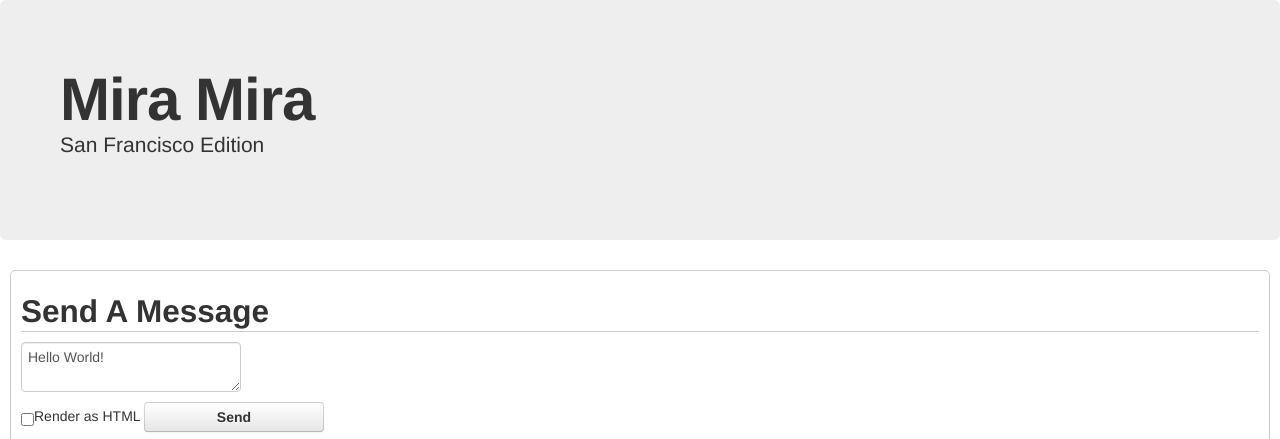
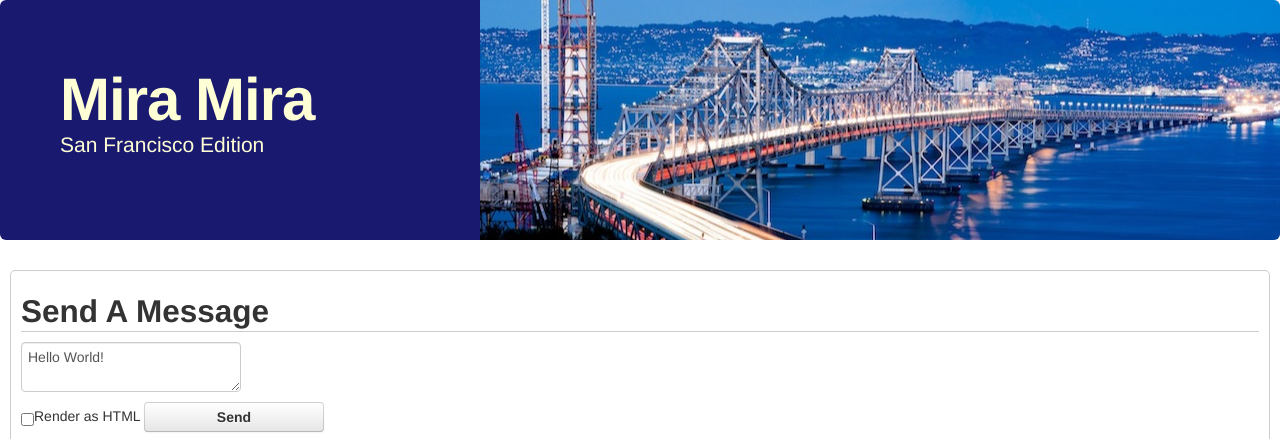
Before and after one commit to ciberch/miramira, a Python web app: template python-server/templates/index.html in a window 1280 px wide. Shown: the top 439 px of the page. Run offline with Jinja, Linux system fonts and the light colour scheme; the template is opened without the code that fills it, so the values that code supplies are empty.

Commit message:
Add some heading

```diff
--- a/python-server/static/css/screen.css
+++ b/python-server/static/css/screen.css
@@ -96,3 +96,8 @@ section h2 {
 .sign-out {
   float: right;
 }
+
+.hero-unit  {
+    background: url('/static/img/bg/Oak.jpg') no-repeat right #191970;
+    color: #ffffd5;
+}
--- a/python-server/templates/index.html
+++ b/python-server/templates/index.html
@@ -22,7 +22,7 @@ limitations under the License.
   <link rel="stylesheet" href="static/css/screen.css"/>
 </head>
 <body>
-<div class="hero-unit">
+<div class="hero-unit top">
   <h1>Mira Mira</h1>
   <p class="lead">San Francisco Edition</p>
 </div>
```
Also changed, not shown: python-server/static/img/bg/Oak.jpg (added).
